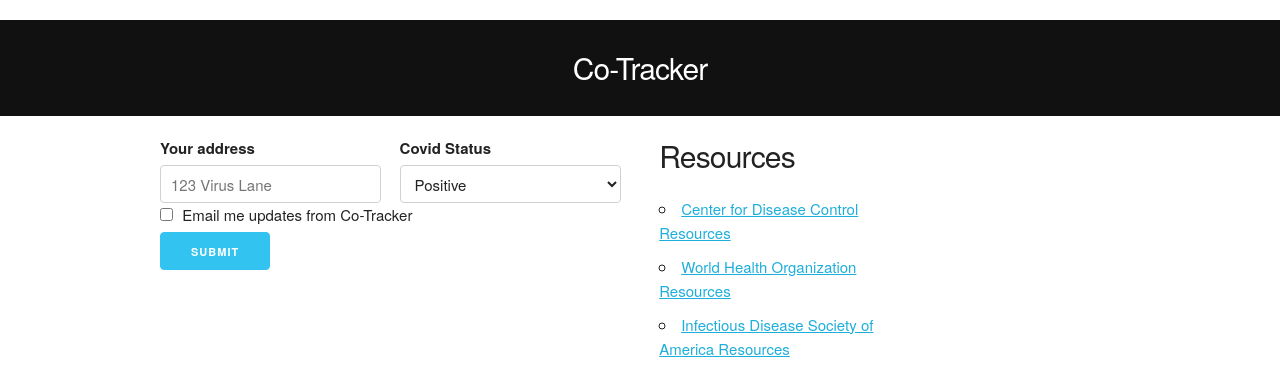
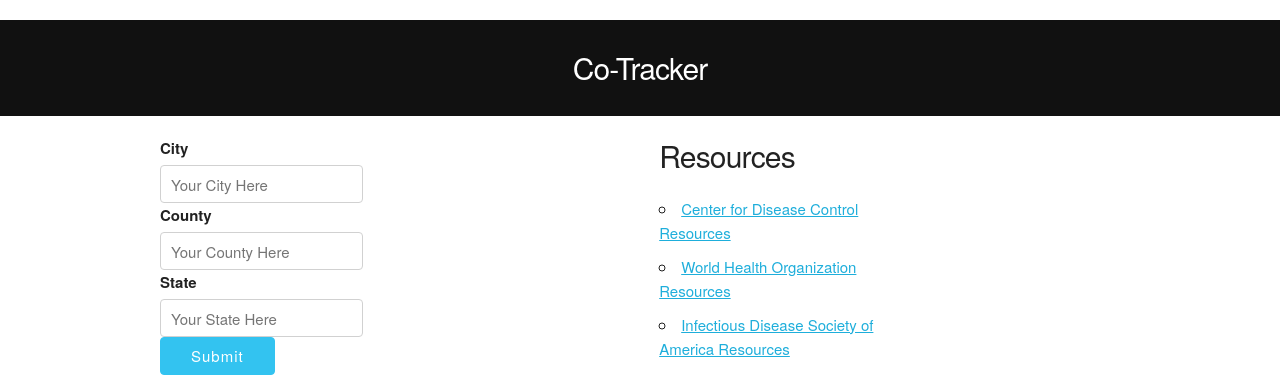
Before and after one commit to matthanson333/coTracker, a plain HTML site: page index.html in a window 1280 px wide. Shown: the top 383 px of the page. Drawn offline with nearby package versions, Linux system fonts and the light colour scheme.

Commit message:
newbranch

```diff
--- a/index.html
+++ b/index.html
@@ -16,34 +16,18 @@
           <form>
             <div class="row">
               <div class="six columns">
-                <label for="addressInput">Your address</label>
-                <input
-                  class="u-full-width"
-                  type="email"
-                  placeholder="123 Virus Lane"
-                  id="addressInput"
-                />
+                <label for="cityInput">City</label>
+                <input type="text" class="u-half-width" id="cityInput" placeholder="Your City Here">
+                <label for="countyInput">County</label>
+                <input type="text" class="u-half-width" id="countyInput" placeholder="Your County Here">
+                <label for="stateInput">State</label>
+                <input type="text" class="u-half-width" id="stateInput" placeholder="Your State Here">
+
               </div>
-              <div class="six columns">
-                <label for="exampleRecipientInput">Covid Status</label>
-                <select class="u-full-width" id="exampleRecipientInput">
-                  <option value="Option 1">Positive</option>
-                  <option value="Option 2">Negative</option>
-                  <option value="Option 3">Untested</option>
-                </select>
-              </div>
+
             </div>
-            <!-- <label for="exampleMessage">Message</label>
-            <textarea
-              class="u-full-width"
-              placeholder="Hi Dave …"
-              id="exampleMessage"
-            ></textarea> -->
-            <label class="emailList">
-              <input type="checkbox" />
-              <span class="label-body">Email me updates from Co-Tracker</span>
-            </label>
-            <input class="button-primary" type="submit" value="Submit" />
+
+            <button class="button-primary" type="submit" value="submit" id="submitButton">Submit</button>
           </form>
         </div>
 
@@ -71,5 +55,7 @@
         </div>
       </div>
     </div>
+    <script src="https://code.jquery.com/jquery-3.4.1.min.js"></script>
+    <script src="script.js"></script>
   </body>
 </html>
--- /dev/null
+++ b/script.js
@@ -0,0 +1,21 @@
+$(document).ready(function () {
+  $("#submitButton").on("click", function (event) {
+    event.preventDefault();
+    var inputVal = $("#cityInput").val();
+    console.log(inputVal);
+    //   Empty search field
+    $("#cityInput").val("");
+    citySearch(inputVal);
+  });
+
+  function citySearch(inputVal, ) {
+      $.ajax({
+          type: "GET",
+          url:
+      }).then(function (data) {
+
+
+
+      })
+  }
+});
```
Also changed, not shown: 1 other file.
